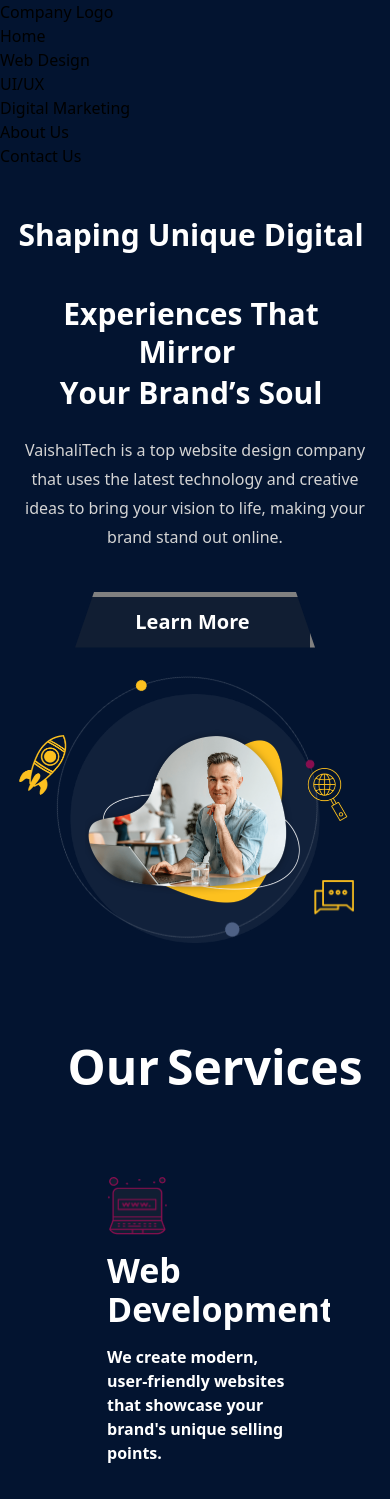
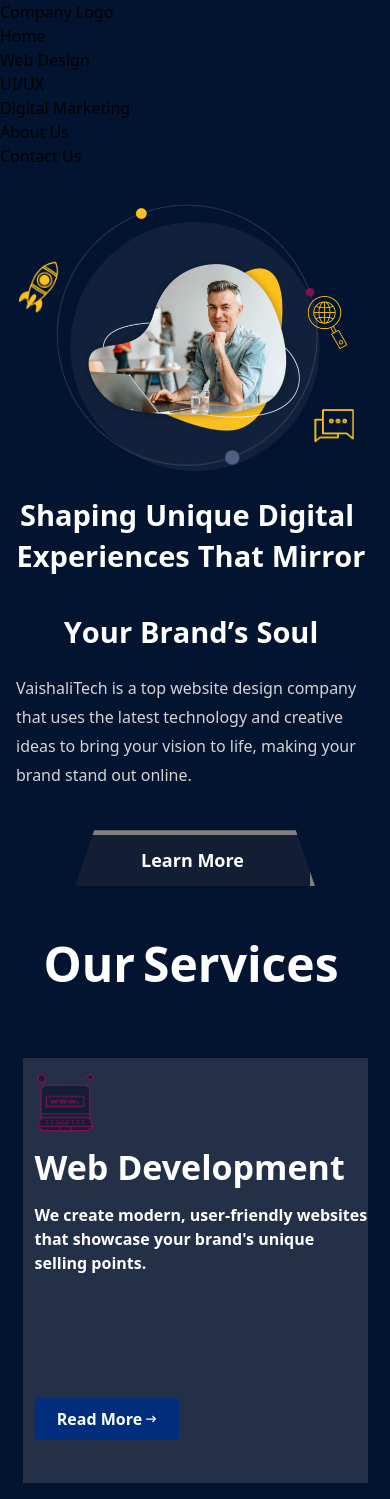
Before and after one commit to ankitWork2001/portfolio, a React (Vite) app: page / in a window 390 px wide. Shown: the top 1499 px of the page. Built offline with nearby package versions, Linux system fonts and the light colour scheme.

Commit message:
Refactor homepage components for improved layout and styling consistency

```diff
--- a/src/components/homepage/about/AboutShort.jsx
+++ b/src/components/homepage/about/AboutShort.jsx
@@ -57,7 +57,7 @@ export default function AboutUs() {
             <h3 className="text-3xl md:text-4xl text-[#E6007A] font-semibold">
               A Virtual Workplace for Professionals
             </h3>
-            <p className="text-gray-300 text-base sm:text-lg md:text-xl leading-relaxed sm:leading-loose font-medium max-w-[738px] w-full mx-auto md:mx-0 px-4 sm:px-0">
+            <p className="text-gray-300 text-base sm:text-lg md:text-xl leading-relaxed sm:leading-loose font-medium max-w-[738px] w-full mx-auto md:mx-0 px-4 sm:px-0 text-start">
               Welcome to VaishaliTech, where innovation meets creativity. Founded by Abhishek Kumar, a BTech graduate from IIIT Lucknow, our mission is to empower businesses through cutting-edge digital solutions. At VaishaliTech, we specialize in website design, SEO, social media management, and app design, tailored to meet the unique needs of each client. Our team is dedicated to delivering high-quality services that enhance your online presence and drive growth. We believe in building lasting relationships with our clients and providing exceptional support every step of the way. Let us help you navigate the digital landscape and achieve your business goals.
             </p>
           </motion.div>
--- a/src/components/homepage/heroSection/HeroSection.jsx
+++ b/src/components/homepage/heroSection/HeroSection.jsx
@@ -1,123 +1,3 @@
-// import React from "react";
-// import { motion } from "framer-motion";
-// import bgCircle from "../onlinePresence/img/black.png";
-// import man from "./images/man.png";
-// import rocket from "./images/rocket.png";
-// import search from "./images/search.png";
-// import sms from "./images/sms.png";
-// import BouncyText from "../BouncyText.jsx";
-// import circle from "../services/images/circle.png";
-
-// const HeroSection = () => {
-//   return (
-//     <div className="relative w-full h-[597px]  overflow-hidden px-6 py-16 text-white flex items-center justify-center">
-//       <div className="max-w-7xl w-full flex flex-col md:flex-row items-center justify-between gap-10">
-//         {/* LEFT SIDE - TEXT */}
-//         <div className="w-full md:w-1/2 space-y-6 text-center md:text-left z-10">
-//           <BouncyText
-//             text={`Shaping Unique Digital \nExperiences That Mirror \nYour Brand’s Soul`}
-//             className="text-4xl md:text-5xl font-bold leading-tight"
-//           />
-
-//           <motion.p
-//             initial={{ y: 50, opacity: 0 }}
-//             animate={{ y: 0, opacity: 1 }}
-//             transition={{ delay: 0.3 }}
-//             className="text-lg text-[#D4D4D4] leading-[29px] mx-auto md:mx-0 max-w-xl"
-//           >
-//             VaishaliTech is a top website design company that uses the latest
-//             technology and creative ideas to bring your vision to life, making
-//             your brand stand out online.
-//           </motion.p>
-
-//           <div className="flex justify-center md:justify-start">
-//             <button
-//               className="relative bg-[#111E33] mt-4 hover:bg-pink-600 text-white w-[280px] h-[62px] font-bold overflow-hidden transition-colors duration-300"
-//               style={{
-//                 clipPath: "polygon(8% 0%, 92% 0%, 100% 100%, 0% 100%)",
-//                 borderTop: "5px solid gray",
-//                 borderRight: "5px solid gray",
-//               }}
-//             >
-//               <span className="absolute inset-0 flex items-center justify-center text-[22px]">
-//                 Learn More
-//               </span>
-//             </button>
-//           </div>
-//         </div>
-
-//         {/* RIGHT SIDE - IMAGES */}
-//         <div className="w-full md:w-1/2 relative flex items-center justify-center">
-//           {/* Background Circle */}
-//           <motion.img
-//             src={bgCircle}
-//             alt="circle"
-//             className="absolute w-[455px] h-[440px] left-[85px]  "
-//             initial={{ opacity: 0 }}
-//             animate={{ opacity: 1 }}
-//             transition={{ duration: 0.8 }}
-//           />
-//           {/*   cicle rotation */}
-
-//           <img
-//             src={circle}
-//             alt="circle"
-//             className="absolute w-[542px] h-[485px] left-[124px] top-[-48px] animate-[spin_35s_linear_infinite]"
-//           />
-
-//           {/* Man Image */}
-//           <motion.img
-//             src={man}
-//             alt="man"
-//             className="relative z-10 w-[350px] md:w-[500px] h-auto object-contain"
-//             initial={{ x: 100, opacity: 0 }}
-//             animate={{ x: 0, opacity: 1 }}
-//             transition={{
-//               delay: 0.5,
-//               duration: 0.8,
-//               type: "spring",
-//               stiffness: 200,
-//             }}
-//           />
-
-//           {/* Rocket */}
-
-//           <motion.img
-//             src={rocket}
-//             alt="rocket"
-//             className="absolute top-[10%] left-[22px] w-[100px] h-[120px] z-20 animate-[float-left-up_4s_ease-in-out_infinite]"
-//             initial={{ opacity: 0 }}
-//             animate={{ opacity: 1 }}
-//             transition={{ delay: 0.7 }}
-//           />
-
-//           <motion.img
-//             src={search}
-//             alt="search"
-//             className="absolute top-14 right-[40px] w-[60px] h-[80px] z-20 animate-[float-right-down_6s_ease-in-out_infinite]"
-//             initial={{ opacity: 0 }}
-//             animate={{ opacity: 1 }}
-//             transition={{ delay: 0.9 }}
-//           />
-
-//           <motion.img
-//             src={sms}
-//             alt="sms"
-//             className="absolute bottom-[-10px] right-[10px] w-[60px] h-[60px] z-20 animate-[float-right-down_5s_ease-in-out_infinite]"
-//             initial={{ opacity: 0 }}
-//             animate={{ opacity: 1 }}
-//             transition={{ delay: 1.1 }}
-//           />
-//         </div>
-//       </div>
-//     </div>
-//   );
-// };
-
-// export default HeroSection;
-
-
-
 import React from "react";
 import { motion } from "framer-motion";
 import bgCircle from "../onlinePresence/img/black.png";
@@ -130,20 +10,20 @@ import circle from "../services/images/circle.png";
 
 const HeroSection = () => {
   return (
-    <div className="relative w-full min-h-[597px] overflow-hidden px-4 sm:px-6 py-12 sm:py-16 text-white flex items-center justify-center">
-      <div className="max-w-7xl w-full flex flex-col lg:flex-row items-center justify-between gap-10">
+    <div className="relative w-full min-h-[600px] overflow-hidden px-4 sm:px-6 py-12 sm:py-16 text-white flex items-center lg:p-11 justify-center ">
+      <div className="max-w-7xl w-full flex flex-col-reverse lg:flex-row items-center justify-between gap-10">
         {/* LEFT SIDE - TEXT */}
-        <div className="w-full lg:w-1/2 space-y-6 text-center lg:text-left z-10">
+        <div className="xl:[700px] 2xl:w-[688px] w-full mt-5 md:mt-18 lg:mt-0 sm:mt-2 lg:w-1/2 space-y-6 text-center lg:text-left z-10">
           <BouncyText
             text={`Shaping Unique Digital \nExperiences That Mirror \nYour Brand’s Soul`}
-            className="text-3xl sm:text-4xl md:text-5xl font-bold leading-tight"
+            className="text-[29px] sm:text-5xl md:text-[38px] lg:text-[34px] xl:text-[46px] font-bold leading-tight"
           />
 
           <motion.p
             initial={{ y: 50, opacity: 0 }}
             animate={{ y: 0, opacity: 1 }}
             transition={{ delay: 0.3 }}
-            className="text-base sm:text-lg text-[#D4D4D4] leading-[29px] mx-auto lg:mx-0 max-w-xl"
+            className="text-base sm:text-lg text-[#D4D4D4] leading-[29px] mx-auto lg:mx-0 max-w-xl text-start"
           >
             VaishaliTech is a top website design company that uses the latest
             technology and creative ideas to bring your vision to life, making
@@ -159,7 +39,7 @@ const HeroSection = () => {
                 borderRight: "5px solid gray",
               }}
             >
-              <span className="absolute inset-0 flex items-center justify-center text-[20px] sm:text-[22px]">
+              <span className="absolute inset-0 flex items-center justify-center text-[18px] sm:text-[20px] md:text-[22px]">
                 Learn More
               </span>
             </button>
@@ -172,24 +52,24 @@ const HeroSection = () => {
           <motion.img
             src={bgCircle}
             alt="circle"
-            className="absolute w-[250px] sm:w-[350px] lg:w-[455px] h-auto left-1/2 transform -translate-x-1/2 lg:left-[85px] lg:translate-x-0"
+            className="absolute w-[250px] sm:w-[350px] lg:w-[400px] xl:[475px] h-auto left-1/2 transform -translate-x-1/2 lg:left-[85px] lg:translate-x-0"
             initial={{ opacity: 0 }}
             animate={{ opacity: 1 }}
             transition={{ duration: 0.8 }}
           />
 
-          {/* cicle rotation */}
+          {/* Circle Rotation */}
           <img
             src={circle}
             alt="circle"
-            className="absolute w-[300px] sm:w-[420px] lg:w-[542px] h-auto top-[-60px] left-1/2 transform -translate-x-1/2 lg:left-[124px] lg:translate-x-0 animate-[spin_35s_linear_infinite]"
+            className="absolute w-[300px] sm:w-[420px] md:w-[455px] lg:w-[542px] xl:[486px] h-auto top-[-60px] left-1/2 transform -translate-x-1/2 lg:left-[124px] lg:translate-x-0 animate-[spin_35s_linear_infinite]"
           />
 
           {/* Man Image */}
           <motion.img
             src={man}
             alt="man"
-            className="relative z-10 w-[220px] sm:w-[350px] lg:w-[500px] h-auto object-contain"
+            className="relative z-10 w-[220px] sm:w-[350px] lg:w-[420px] xl:w-[500px] h-auto object-contain"
             initial={{ x: 100, opacity: 0 }}
             animate={{ x: 0, opacity: 1 }}
             transition={{
@@ -204,25 +84,27 @@ const HeroSection = () => {
           <motion.img
             src={rocket}
             alt="rocket"
-            className="absolute top-[5%] left-[10px] md:left-[100px] lg:left-[10px] w-[60px] sm:w-[80px] lg:w-[100px] h-auto z-20 animate-[float-left-up_4s_ease-in-out_infinite]"
+            className="absolute top-[5%] left-[10px] md:left-[100px] lg:left-[10px] w-[50px] sm:w-[70px] md:w-[90px] lg:w-[100px] h-auto z-20 animate-[float-left-up_4s_ease-in-out_infinite]"
             initial={{ opacity: 0 }}
             animate={{ opacity: 1 }}
             transition={{ delay: 0.7 }}
           />
 
+          {/* Search */}
           <motion.img
             src={search}
             alt="search"
-            className="absolute top-10 right-[30px] md:right-[88px] lg:right-[10px] w-[40px] sm:w-[60px] h-auto z-20 animate-[float-right-down_6s_ease-in-out_infinite]"
+            className="absolute top-10 right-[30px] md:right-[80px] lg:right-[10px] w-[40px] sm:w-[60px] md:w-[75px] h-auto z-20 animate-[float-right-down_6s_ease-in-out_infinite]"
             initial={{ opacity: 0 }}
             animate={{ opacity: 1 }}
             transition={{ delay: 0.9 }}
           />
 
+          {/* SMS */}
           <motion.img
             src={sms}
             alt="sms"
-            className="absolute bottom-[-5px] right-[30px] md:right-[110px ] w-[40px] sm:w-[60px] h-auto z-20 animate-[float-right-down_5s_ease-in-out_infinite]"
+            className="absolute bottom-[-5px] right-[30px] md:top-[300px] lg:top-[380px] xl:top-[412px] md:right-[170px] w-[40px] sm:w-[60px] h-auto z-20 animate-[float-right-down_5s_ease-in-out_infinite]"
             initial={{ opacity: 0 }}
             animate={{ opacity: 1 }}
             transition={{ delay: 1.1 }}
--- a/src/components/homepage/services/OurServices.jsx
+++ b/src/components/homepage/services/OurServices.jsx
@@ -43,18 +43,18 @@ const services = [
 
 export default function OurServices() {
   return (
-    <div className="py-20  text-white">
+    <div className="text-white mx-auto">
       <BouncyText
         text={`Our Services`}
-        className="text-5xl pl-12 font-bold leading-tight text-center mb-12 text-white"
+        className="text-5xl  font-bold leading-tight text-center mb-12 text-white"
       />
-      <div className="max-w-[1280px] mx-auto space-y-12 px-4">
+      <div className="max-w-[1380px] mx-auto px-4">
         <div className="grid grid-cols-1 sm:grid-cols-2 md:grid-cols-2 xl:grid-cols-3 gap-8">
           {services.slice(0, 3).map((svc, index) => (
             <ServiceCard key={svc.title} circle={circle} index={index} {...svc} />
           ))}
         </div>
-        <div className="grid grid-cols-1 sm:grid-cols-2  gap-8">
+        <div className="grid grid-cols-1 sm:grid-cols-2 md:grid-cols-2  gap-8">
           {services.slice(3).map((svc, index) => (
             <ServiceCard key={svc.title} circle={circle} index={index + 3} {...svc} />
           ))}
--- a/src/components/homepage/services/ServiceCard.jsx
+++ b/src/components/homepage/services/ServiceCard.jsx
@@ -4,7 +4,13 @@ import { motion } from "framer-motion";
 import cardBg from "./images/cardBg.png";
 import brush from "./images/brush.png";
 
-export default function ServiceCard({ icon, circle, title, description, index }) {
+export default function ServiceCard({
+  icon,
+  circle,
+  title,
+  description,
+  index,
+}) {
   return (
     <motion.div
       initial={{ opacity: 0, y: 50 }}
@@ -15,20 +21,20 @@ export default function ServiceCard({ icon, circle, title, description, index })
         delay: index * 0.2,
       }}
       viewport={{ once: true }}
-      className="relative group flex flex-col w-[300px]  sm:w-[438px] h-fit mt-4 mx-auto"
+      className="relative group flex flex-col w-[345px] sm:w-[275px] md:w-[385px] lg:w-[400px]  h-fit mt-4 mx-auto gap-6"
     >
       {/* Spinning circle background — hidden on mobile, shown on sm+ */}
       <img
         src={circle}
-        alt=""
-        className="hidden sm:block absolute w-[320px] sm:w-[396px] h-[380px] rounded-full top-0 left-1/2 transform -translate-x-1/2 group-hover:-translate-y-30 animate-[spin_55s_linear_infinite]"
+        alt="img"
+        className="hidden lg:block absolute w-[320px] sm:w-[406px] h-[375px] rounded-full top-0 left-1/2 transform -translate-x-1/2 group-hover:-translate-y-30 animate-[spin_55s_linear_infinite]"
       />
 
       {/* Card container */}
-      <div className="relative w-[235px] h-[425px] pl-3 flex flex-col items-start pt-4 left-[50px] sm:left-[116px] overflow-hidden">
+      <div className="relative sm:w-[422px] md:w-[355px] lg:w-[275px] h-[425px] pl-3 flex flex-col items-start pt-4 lg:left-[56px]  overflow-hidden">
         {/* Background image on hover */}
         <div
-          className="absolute inset-0 opacity-0 group-hover:opacity-100 transition-opacity duration-500 bg-cover bg-center z-0"
+          className="absolute inset-0 opacity-100 lg:opacity-0 group-hover:opacity-100 transition-opacity duration-500 bg-cover bg-center z-0"
           style={{ backgroundImage: `url(${cardBg})` }}
         />
 
@@ -50,7 +56,7 @@ export default function ServiceCard({ icon, circle, title, description, index })
         </h3>
 
         {/* Description */}
-        <p className="mt-4 w-[195px] font-semibold text-left z-10">
+        <p className="mt-4 w-fit lg:w-[195px] font-semibold text-left z-10">
           {description}
         </p>
 
```
Also changed, not shown: src/components/homepage/contact-us/ContactShort.jsx (+6 -5 lines), src/components/homepage/onlinePresence/OnlinePresence.jsx (+7 -7 lines).
